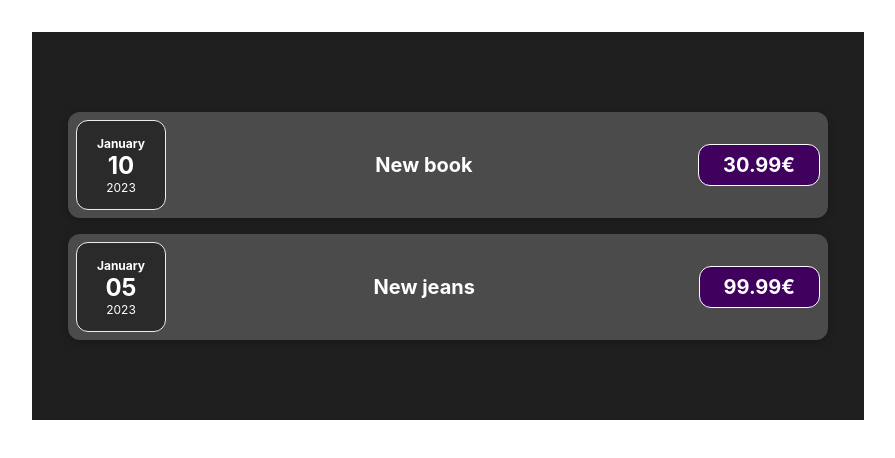
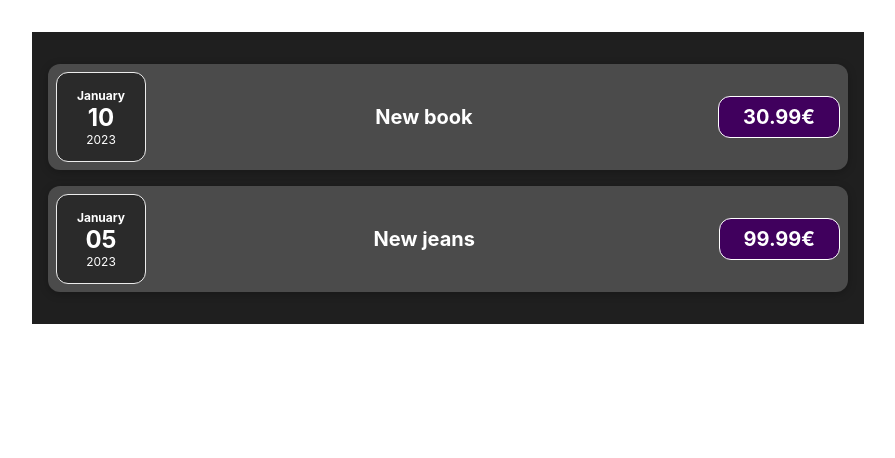
Before and after one commit to Progeim111/expenses, a React (Create React App) app: page / in a window 1280 px wide. Shown: the top 458 px of the page, without its empty margins (192-1087 px from the left). Built offline with nearby package versions, Linux system fonts and the light colour scheme.

Commit message:
Komponentide failide organiseerimine projektis ja muudatused funktsioonide kirjutusviisil

```diff
--- a/src/App.js
+++ b/src/App.js
@@ -1,8 +1,10 @@
 import logo from './logo.svg';
 import './App.css';
-import './components/Expenses.css';
-import Expenses from "./components/Expenses";
-function App() {
+import './components/Expenses/Expenses.css';
+import Expenses from "./components/Expenses/Expenses";
+
+
+const App = () => {
     const expenses = [
         {
             date: new Date(2023, 0, 10),
@@ -18,9 +20,7 @@
 
     return (
         <div className="App">
-            <div className="expenses">
             <Expenses expenses={expenses}></Expenses>
-        </div>
         </div>
     );
 }
--- a/src/components/Expenses.js
+++ b/src/components/Expenses/Expenses.js
@@ -1,6 +1,6 @@
 import ExpenseItem from './ExpenseItem';
 import './Expenses.css';
-import Card from './Card';
+import Card from '../UI/Card';
 
 function Expenses(props) {
     return (
```
Also changed, not shown: src/components/Expenses/ExpenseDate.css (renamed from src/components/ExpenseDate.css), src/components/Expenses/ExpenseDate.js (renamed from src/components/ExpenseDate.js), src/components/Expenses/ExpenseItem.css (renamed from src/components/ExpenseItem.css), src/components/Expenses/ExpenseItem.js (renamed from src/components/ExpenseItem.js), src/components/Expenses/Expenses.css (renamed from src/components/Expenses.css), src/components/UI/Card.css (renamed from src/components/Card.css), src/components/UI/Card.js (renamed from src/components/Card.js).
